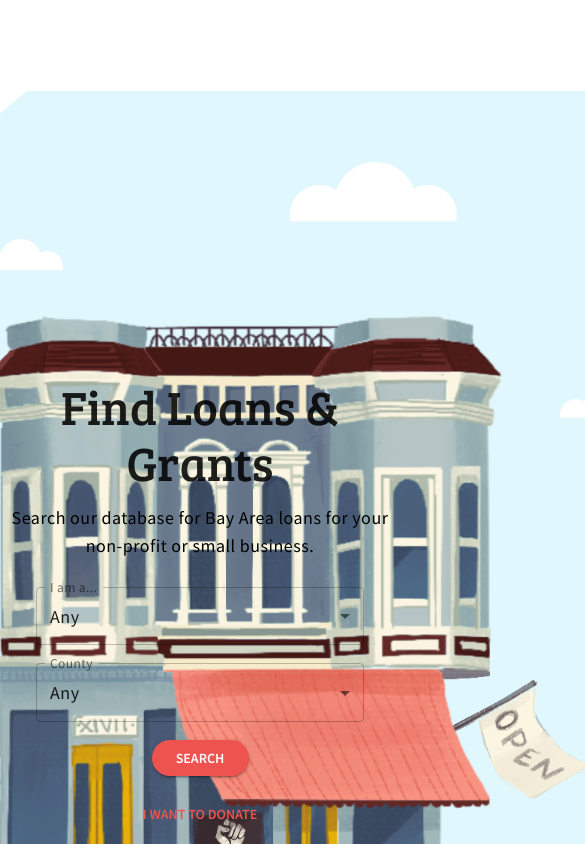
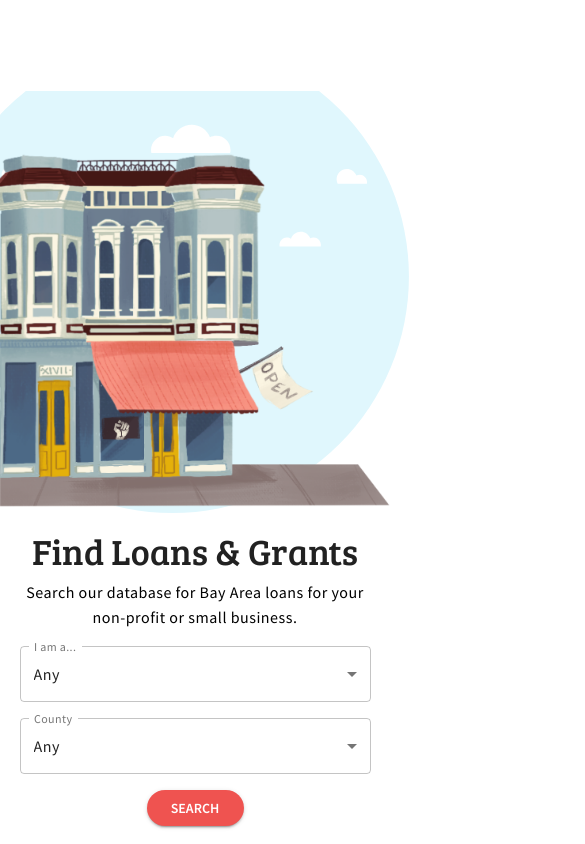
Before and after one commit to sfbrigade/datasci-bay-area-relief-frontend, a React (Create React App) app: page / in a window 390 px wide. Shown: the top 844 px of the page, 585 px wide, since content can reach past the window. Built offline with nearby package versions, Linux system fonts and the light colour scheme; no server answers.

Commit message:
feat: [wip] made a responsive home page for mobile

```diff
--- a/src/components/home/Home.styles.tsx
+++ b/src/components/home/Home.styles.tsx
@@ -2,40 +2,69 @@ import styled from "styled-components";
 import {ReactComponent as LandingPageSky} from "../../assets/LandingPageSky.svg";
 
 export const PageContainer = styled.div`
-  display: flex;
-  flex-direction: column;
+
 `;
 
 export const SectionContainer = styled.div`
-  display: flex;
-  flex-wrap: wrap;
-  min-height: 100vh;
-  width: 100%;
-  position: relative;
+
+@media(min-width: 40rem){
+    display: flex;
+  }
 `;
 
 export const ImageSection = styled.div`
-  flex: 1 1 0;
+  width: 100%;
+
+  @media(min-width: 40rem){
+    flex: 0.5;
+  }
+`;
+
+export const ImageContainer = styled.div`
+  width: 50vh;
+  height: 50vh;
+  position: relative;
+
+  @media(min-width: 40rem){
+    width: 100%;
+    height: 100%;
+  }
 `;
 
 export const StyledLandingPageSky = styled(LandingPageSky)`
-  position: absolute;
-  left: 0px;
+  width: 100%;
+  height: 100%;
+
+  @media(min-width: 40rem){
+    width: 98%;
+  }
+`;
+
+export const ImageStoreContainer = styled.div`
+  width: 100%;
 `;
 
 export const StyledStoreFront = styled.img`
   position: absolute;
-  width: 800px;
-  height: 800px;
-  left: 0px;
-  top: 150px;
+  top: 1.5rem;
+  left:0;
+  width: 100%;
+  height: 100%;
+
+  @media(min-width: 40rem){
+    width: 100%;
+    top: 4rem;
+  }
 `;
 
 export const SearchSection = styled.div`
-  flex: 1 1 0;
   display: flex;
   flex-direction: column;
-  justify-content: center;
   align-items: center;
-  z-index: 1;
+  margin: 1rem 0;
+
+  @media(min-width: 40rem){
+    flex: 0.5;
+    justify-content:center;
+  }
 `;
--- a/src/components/home/Home.tsx
+++ b/src/components/home/Home.tsx
@@ -1,3 +1,4 @@
+
 import React, {useEffect, useRef} from "react";
 import {
   PageContainer,
@@ -5,7 +6,9 @@ import {
   ImageSection,
   StyledLandingPageSky,
   StyledStoreFront,
-  SearchSection
+  SearchSection,
+  ImageContainer,
+  ImageStoreContainer
  } from './Home.styles';
 import {RouteComponentProps} from "react-router-dom";
 import Storefront from "../../assets/Storefront.png";
@@ -36,11 +39,16 @@ const Home: React.FC<RouteComponentProps<{}, {}, LocationState>> = ({
     <PageContainer>
       <SectionContainer>
         <ImageSection>
+          <ImageContainer>
           <StyledLandingPageSky title="Landing page sky" />
+          <ImageStoreContainer>
           <StyledStoreFront src={Storefront} alt="Storefront" />
+
+          </ImageStoreContainer>
+          </ImageContainer>
         </ImageSection>
         <SearchSection>
-          <Typography variant="h3">Find Loans & Grants</Typography>
+          <Typography variant="h2">Find Loans & Grants</Typography>
           <SearchForm />
         </SearchSection>
       </SectionContainer>
--- a/src/components/home/SearchForm.tsx
+++ b/src/components/home/SearchForm.tsx
@@ -1,3 +1,4 @@
+
 import styled from "styled-components";
 import Select from "@material-ui/core/Select";
 import {County, OrgType} from "../../types";
@@ -14,20 +15,31 @@ const SearchFormContainer = styled.form`
   display: flex;
   flex-direction: column;
   align-items: center;
-  margin-top: 14px;
-  border: 0;
+  margin-top: 0.5rem;
+
+  @media(min-width: 40rem){
+    margin-top: 1rem;
+  }
 `;
 
 const SearchDescription = styled.div`
-  width: 400px;
   z-index: 10;
-  margin-bottom: 27px;
+  margin-bottom: 1rem;
+  width: 90%;
+
+  @media(min-width: 40rem){
+    width: 22rem;
+  }
 `;
 
 const SearchFormFields = styled.div`
   display: flex;
   flex-direction: column;
-  width: 328px;
+  width: 90%;
+
+  @media(min-width: 40rem){
+    width: 18rem;
+  }
 `;
 
 const StyledSelect = styled(Select)`
--- a/src/theme.ts
+++ b/src/theme.ts
@@ -18,10 +18,22 @@ export const theme = createMuiTheme({
   },
   typography: {
     fontFamily: "Source Sans Pro",
+    h2: {
+      fontFamily: "Bree Serif",
+      fontSize: "36px",
+      color: colors.text,
+      ['@media (min-width: 40rem)']:{
+        fontSize: "38px"
+      }
+    },
+
     h3: {
       fontFamily: "Bree Serif",
-      fontSize: "48px",
+      fontSize: "36px",
       color: colors.text,
+      ['@media (min-width: 40rem)']:{
+        fontSize: "48px"
+      }
     },
     h4: {
       fontSize: "34px",
@@ -41,9 +53,13 @@ export const theme = createMuiTheme({
       letterSpacing: "0.15px"
     },
     body1: {
-      fontSize: "18px",
-      lineHeight: "28px",
+      fontSize: "16px",
+      lineHeight: "25px",
       letterSpacing: "0.5px",
+      ['@media (min-width: 40rem)']:{
+        fontSize: "18px",
+        lineHeight: "28px"
+      }
     },
     body2: {
       fontSize: "12px",
```
Also changed, not shown: 1 other file (tests, documents, lock files or other folders).
